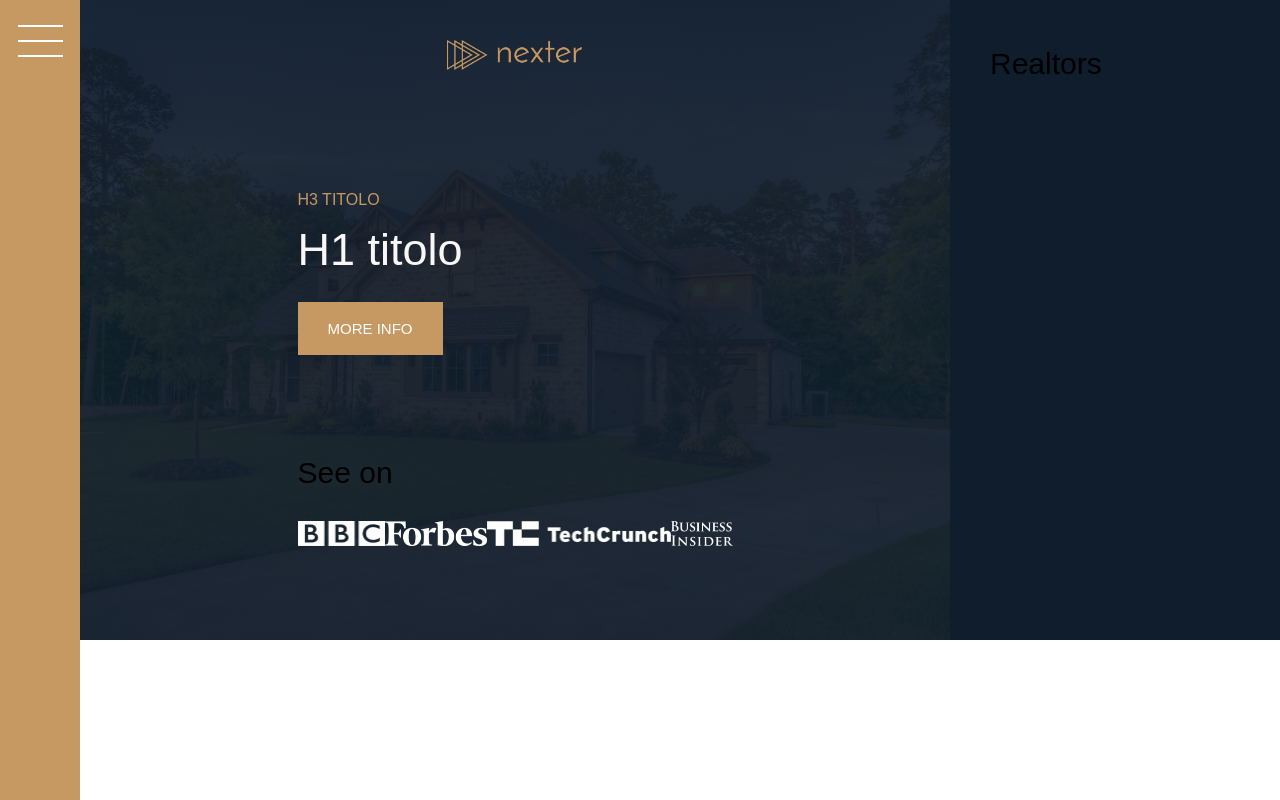
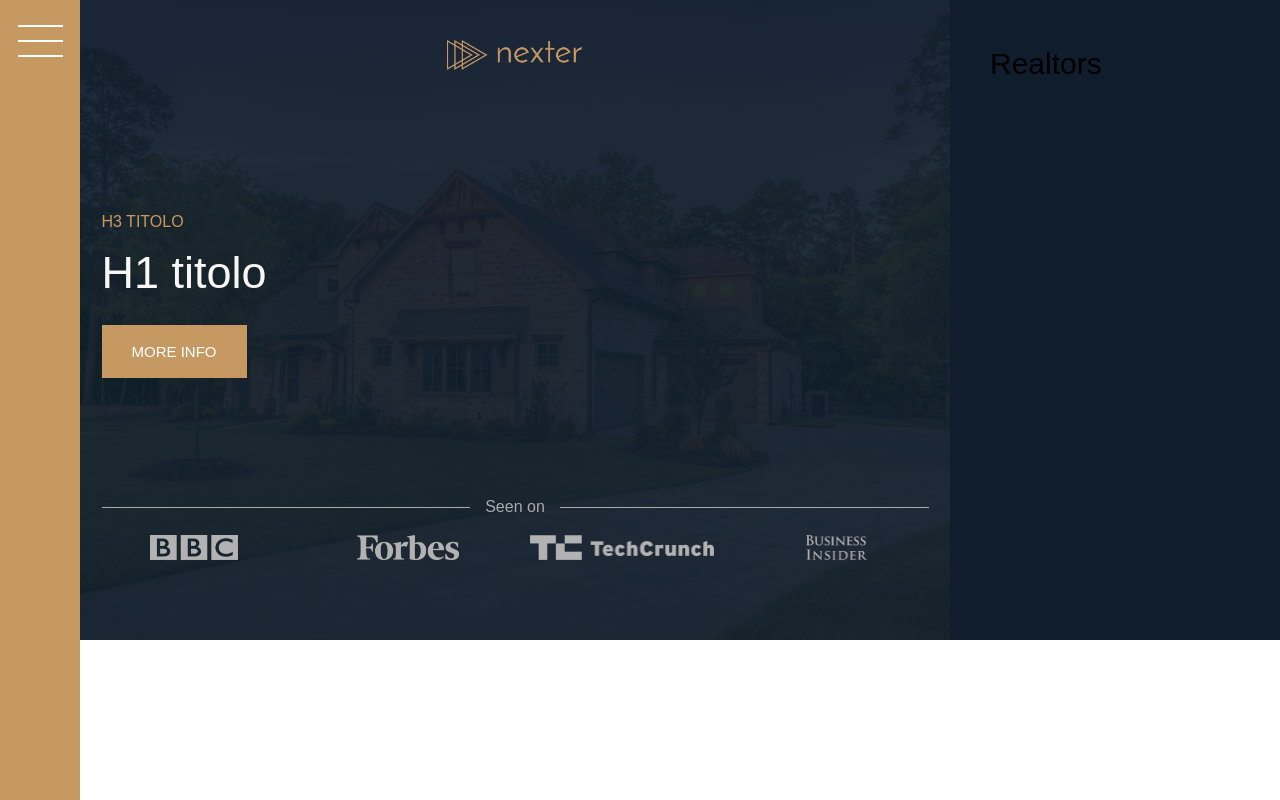
Before and after one commit to debuy-co/nexter_grids, a React (Create React App) app: page / in a window 1280 px wide. Shown: the top 800 px of the page. Built offline with nearby package versions, Linux system fonts and the light colour scheme.

Commit message:
Building the Header - Part 2

```diff
--- a/src/components/Header.js
+++ b/src/components/Header.js
@@ -12,7 +12,7 @@
       <h3 className="heading-3">H3 titolo</h3>
       <h1 className="heading-1">H1 titolo</h1>
       <button className="btn header__btn">more info</button>
-      <div className="header__seenon-text">See on</div>
+      <div className="header__seenon-text">Seen on</div>
       <div className="header__seenon-logos">
         <img src={bbc} alt="Seen on logo 1" />
         <img src={forbes} alt="Seen on logo 2" />
--- a/src/sass/_header.scss
+++ b/src/sass/_header.scss
@@ -30,11 +30,31 @@
   }
 
   &__seenon-text {
+    display: grid; //even though there are no elements inside this block actually the text that we wrote is an element itself, and before and after as well therefore there will be in total 3 elements inside this block
+    grid-template-columns: 1fr max-content 1fr;
+    grid-column-gap: 1.5rem;
+    align-items: center;
+
+    font-size: 1.6rem;
+    color: $color-grey-light-2;
+
+    &::before,
+    &::after {
+      content: "";
+      height: 1px;
+      display: block;
+      background-color: currentColor;
+    }
   }
 
   &__seenon-logos {
+    display: grid;
+    grid-template-columns: repeat(4, 1fr);
+    grid-column-gap: 3rem;
+    justify-items: center;
     img {
       height: 2.5rem;
+      filter: brightness(70%);
     }
   }
 }
```
